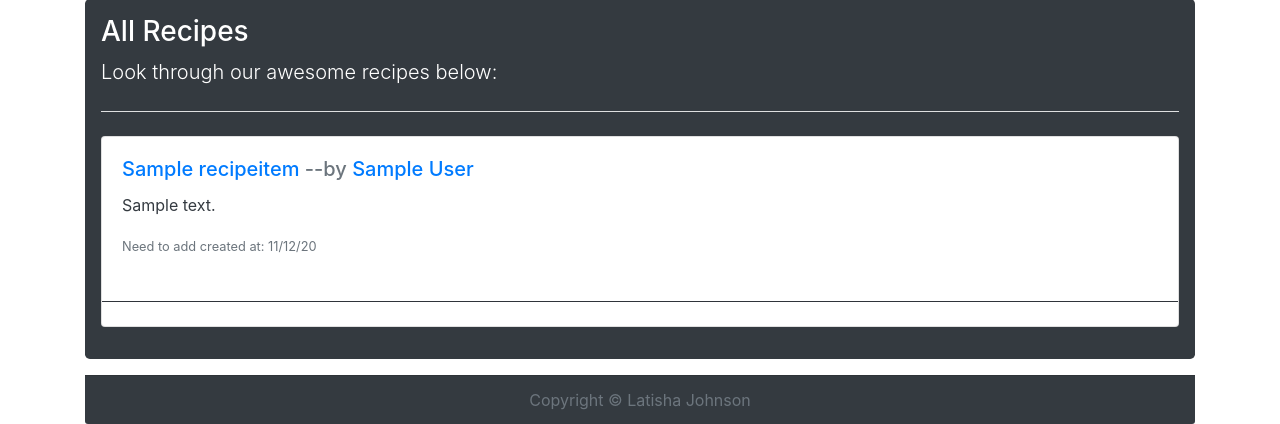
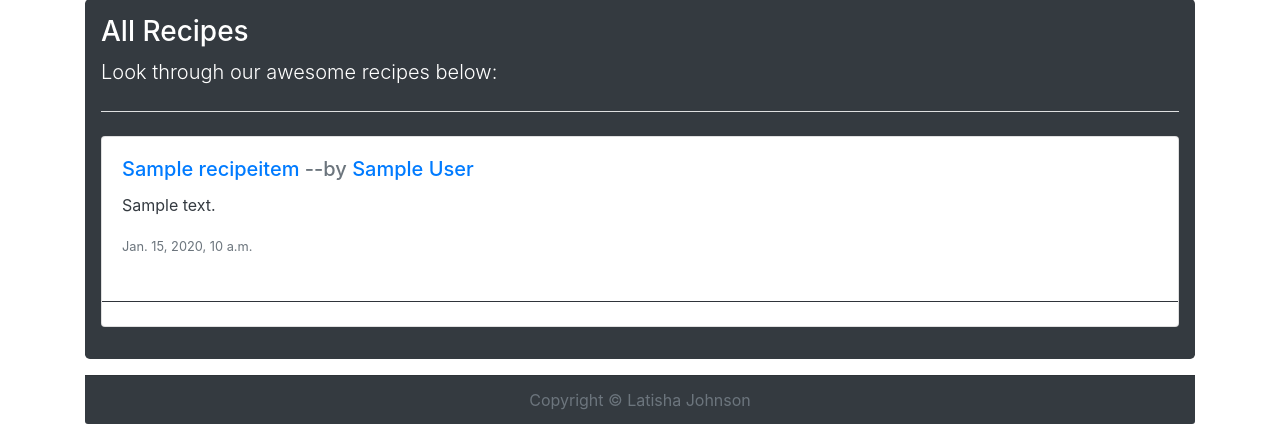
Before and after one commit to Ljohns635/recipebox, a Django app: page / in a window 1280 px wide. Shown: the part 617-1041 px from the top of the page. Run offline with Django 3.2, Linux system fonts and the light colour scheme; tables that the repository leaves empty hold one stand-in row (values such as "Sample post"); some libraries are stand-ins or nearby versions.

Commit message:
added createdat

```diff
--- a/recipe_app/models.py
+++ b/recipe_app/models.py
@@ -1,5 +1,6 @@
 from django.db import models
 from django.contrib.auth.models import User
+from django.utils import timezone
 
 class Author(models.Model):
     author_name = models.CharField(max_length=150)
@@ -16,6 +17,7 @@ class RecipeItems(models.Model):
     description = models.TextField()
     approx_time = models.CharField(max_length=20)
     instructions = models.TextField()
+    created_at = models.DateTimeField(default=timezone.now)
 
     def __str__(self):
         return f"{self.title} | {self.author}"
--- a/templates/index.html
+++ b/templates/index.html
@@ -70,7 +70,7 @@
             </h5>
             <p class="card-text text-dark">{{ item.description }}</p>
             <p class="card-text">
-              <small class="text-muted">Need to add created at: 11/12/20</small>
+              <small class="text-muted">{{item.created_at}}</small>
             </p>
           </div>
           <hr class="my-4 bg-dark" />
```
Also changed, not shown: recipe_app/migrations/0003_recipeitems_created_at.py (added).
